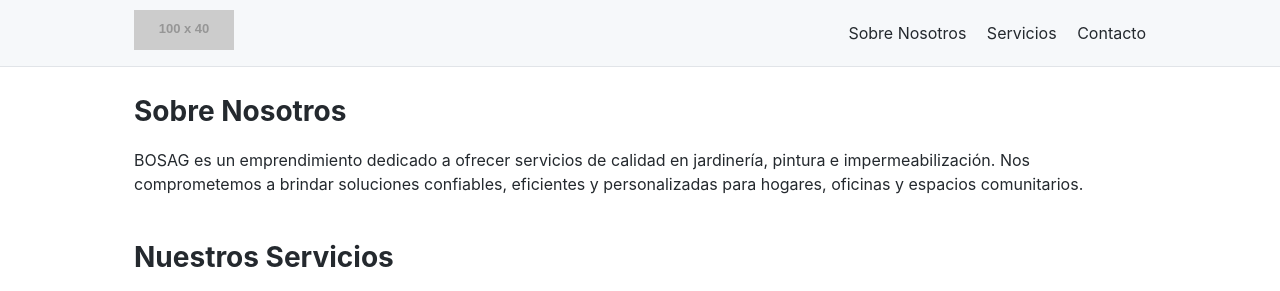
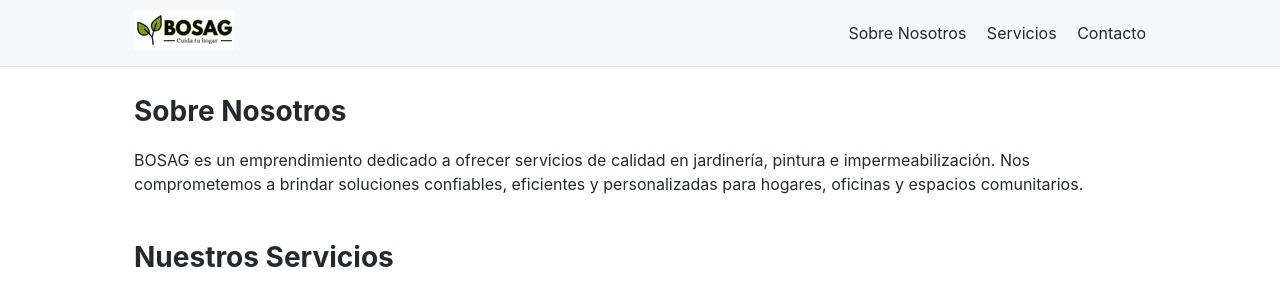
Before and after one commit to Sunsetby2006/BOSAG-Cuida-tu-hogar, a plain HTML site: page index.html in a window 1280 px wide. Shown: the top 291 px of the page. Drawn offline with Linux system fonts and the light colour scheme; placeholder pictures from the web are drawn by us.

Commit message:
Fotos para la pagina

```diff
--- a/index.html
+++ b/index.html
@@ -126,7 +126,7 @@
     <header>
         <div class="container header-content">
             <div class="logo">
-                <img src="https://via.placeholder.com/100x40.png?text=BOSAG" alt="Logo BOSAG">
+                <img src="https://github.com/Sunsetby2006/BOSAG-Cuida-tu-hogar/blob/main/fotos/logoesquina.png?raw=true" alt="Logo BOSAG">
             </div>
             <nav>
                 <a href="#nosotros">Sobre Nosotros</a>
```
Also changed, not shown: fotos/impermeabilizante.jpg (added), fotos/jardineria.jpg (added), fotos/pintura.jpg (added).
